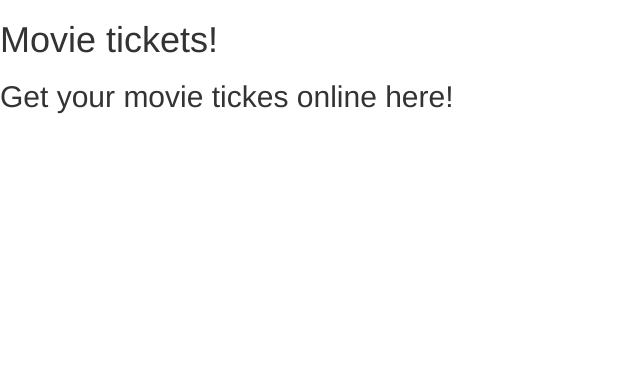
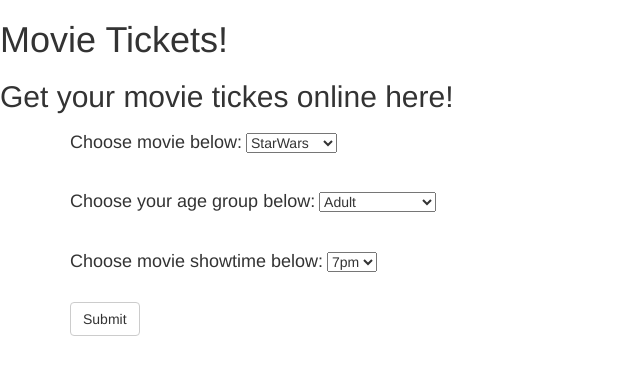
Before and after one commit to 4rob2/movies, a plain HTML site: page index.html in a window 1280 px wide. Shown: the whole page, without its empty margins (0-640 px from the left). Drawn offline with Linux system fonts and the light colour scheme.

Commit message:
add content to html

```diff
--- a/index.html
+++ b/index.html
@@ -9,8 +9,45 @@
     <title>Movie Tickets</title>
   </head>
   <body>
-    <h1>Movie tickets!</h1>
+    <h1>Movie Tickets!</h1>
     <h2>Get your movie tickes online here!</h2>
-
+    <div class="container">
+      <div class="row">
+        <div class="col-md-6">
+          <form id="showTimes">
+            <div class="form-group">
+              <label for="movie">
+              <h4>Choose movie below:</h4>
+              </label>
+              <select id="movie">
+                <option>StarWars</option>
+                <option>LegoMovie</option>
+                <option>Revenant</option>
+              </select>
+            </div>
+            <div class="form-group">
+              <label for="age">
+              <h4>Choose your age group below:</h4>
+              </label>
+              <select id="age">
+                <option>Adult</option>
+                <option>Senior over 55</option>
+                <option>Youth under 13</option>
+              </select>
+            </div>
+            <div class="form-group">
+              <label for="movietime">
+              <h4>Choose movie showtime below:</h4>
+              </label>
+              <select id="movietime">
+                <option>7pm</option>
+                <option>4pm</option>
+              </select>
+            </div>
+            <button type="submit" class="btn btn-default">Submit</button>
+          </form>
+        </div>
+      </div>
+    </div>
   </body>
 </html>
--- a/js/scripts.js
+++ b/js/scripts.js
@@ -1,6 +1,7 @@
-function Ticket(generalPrice, seniorPrice, youthPrice) {
+function Ticket(generalPrice, seniorPrice, youthPrice, matineePrice) {
   this.generalPrice = 10;
   var generalPrice = 10;
   this.seniorPrice = (generalPrice * .75);
   this.youthPrice = (generalPrice * .5);
+  this.matineePrice = (generalPrice * .625);
 }
```
Also changed, not shown: spec/specs.js (+4 -0 lines).
